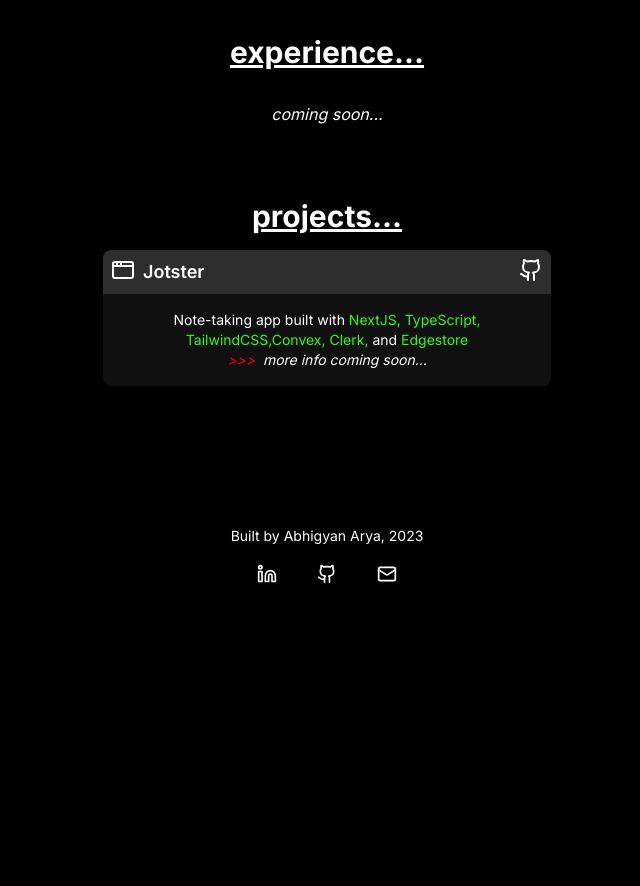
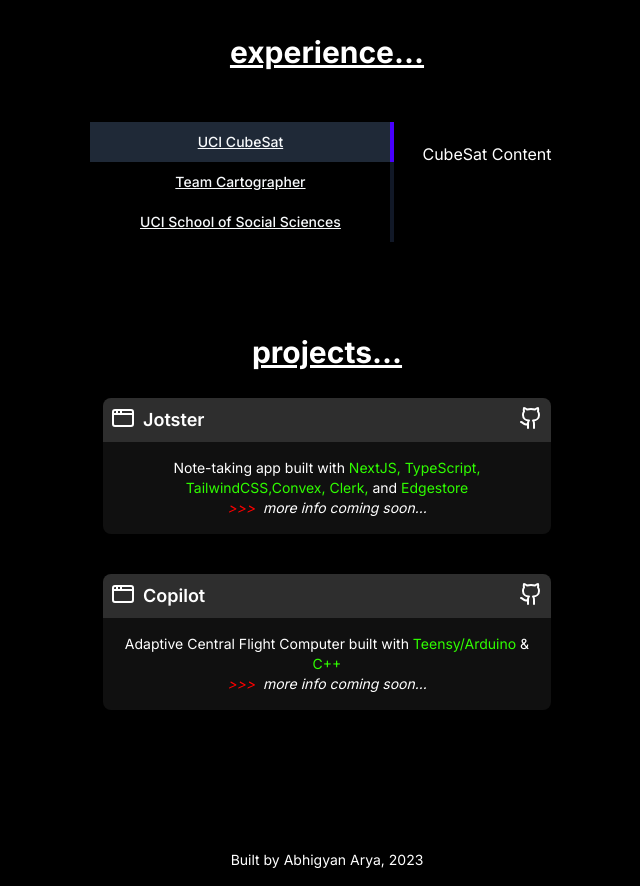
Before and after one commit to abhi-arya1/portfolio, a Next.js app: page / in a window 1280 px wide. Shown: the part 482-1368 px from the top of the page, without its empty margins (313-953 px from the left). Before the commit the page ends 1096 px from the top, so only its background shows below. Built offline with nearby package versions, Linux system fonts and the light colour scheme.

Commit message:
add experiences framework

```diff
--- a/app/(main)/page.tsx
+++ b/app/(main)/page.tsx
@@ -6,10 +6,14 @@ import Image from "next/image";
 import Typewriter from 'typewriter-effect';
 import hero_image from "@/public/hero_image.png"
 import Projects from "@/components/projects";
+import Sidebar from "@/components/sidebar";
+import ContentPane from "@/components/content_pane";
+import { useState } from "react";
 
 
 export default function Home() {
   const IMAGE_DIMENSION = 200;
+  const [activePane, setActivePane] = useState<string>('');
 
   return (
       <div className="flex flex-col min-h-screen">
@@ -53,14 +57,14 @@ export default function Home() {
           >
             experience...
           </div>
-          <p className="italic">
-            coming soon...
-          </p>
+          <div className="flex p-5">
+              <Sidebar setActivePane={setActivePane} />
+              <ContentPane activePane={activePane} />
+          </div>
 
           <div id="projects">
             <Projects />
           </div>
-
 
         </div>
 
--- /dev/null
+++ b/components/content_pane.tsx
@@ -0,0 +1,31 @@
+import React from 'react';
+
+interface ContentPaneProps {
+  activePane: string;
+}
+
+const ContentPane: React.FC<ContentPaneProps> = ({ activePane }) => {
+
+    switch (activePane) {
+        case 'tc':
+            return (
+                <div className="p-5">
+                    Team Cartographer Content
+                </div>
+            )
+        case 'uci-ss':
+            return (
+                <div className="p-5">
+                    UCI SocSci Content
+                </div>
+            )
+        default:
+            return (
+                <div className="p-5">
+                    CubeSat Content
+                </div>
+            );
+    }
+};
+
+export default ContentPane;
--- a/components/projects.tsx
+++ b/components/projects.tsx
@@ -10,11 +10,21 @@ const Projects = () => {
         >
         projects...
         </div>
-        <div className="flex flex-col pt-2">
+        <div className="flex flex-col pt-5">
+
         <Box title="Jotster" github_link="https://github.com/abhi-arya1/jotster">
             <p>
             Note-taking app built with <a className="text-[#30fe00]">NextJS, TypeScript, TailwindCSS,</a>
             <a className="text-[#30fe00]">Convex, Clerk,</a> and <a className="text-[#30fe00]">Edgestore</a>
+            </p>
+            <li className="arrow-li italic">more info coming soon...</li>
+        </Box>
+
+        <div className="p-5" />
+
+        <Box title="Copilot" github_link="https://github.com/abhi-arya1/copilot-avionics-module">
+            <p>
+            Adaptive Central Flight Computer built with <a className="text-[#30fe00]">Teensy/Arduino</a> & <a className="text-[#30fe00]">C++</a>
             </p>
             <li className="arrow-li italic">more info coming soon...</li>
         </Box>
--- /dev/null
+++ b/components/sidebar.tsx
@@ -0,0 +1,32 @@
+import React, { useState } from 'react';
+import { Button } from './ui/button';
+
+interface SidebarProps {
+  setActivePane: (pane: string) => void;
+}
+
+const Sidebar: React.FC<SidebarProps> = ({ setActivePane }) => {
+    const [activeButton, setActiveButton] = useState<string | null>('cs');
+
+    const buttons = [
+        { id: 'cs', name: 'UCI CubeSat' },
+        { id: 'tc', name: 'Team Cartographer' },
+        { id: 'uci-ss', name: 'UCI School of Social Sciences' },
+    ]
+
+    return (
+        <div className="flex flex-col w-80 px-2 truncate">
+            {buttons.map(button => (
+                <Button
+                key={button.id}
+                className={`hover:bg-gray-800 px-4 bg-transparent underline py-2 rounded-none ${activeButton === button.id ? 'border-r-4 border-r-[#4700fe] bg-gray-800 hover:bg-gray-900' : 'rounded-none border-r-4 border-r-gray-900'}`}
+                onClick={() => { setActivePane(button.id); setActiveButton(button.id) }}
+                >
+                    {button.name}
+                </Button>
+            ))}
+        </div>
+    );
+    };
+
+export default Sidebar;
--- a/tailwind.config.ts
+++ b/tailwind.config.ts
@@ -1,6 +1,7 @@
 import type { Config } from "tailwindcss"
 
 const config = {
+  mode: 'jit',
   darkMode: ["class"],
   content: [
     './pages/**/*.{ts,tsx}',
```
